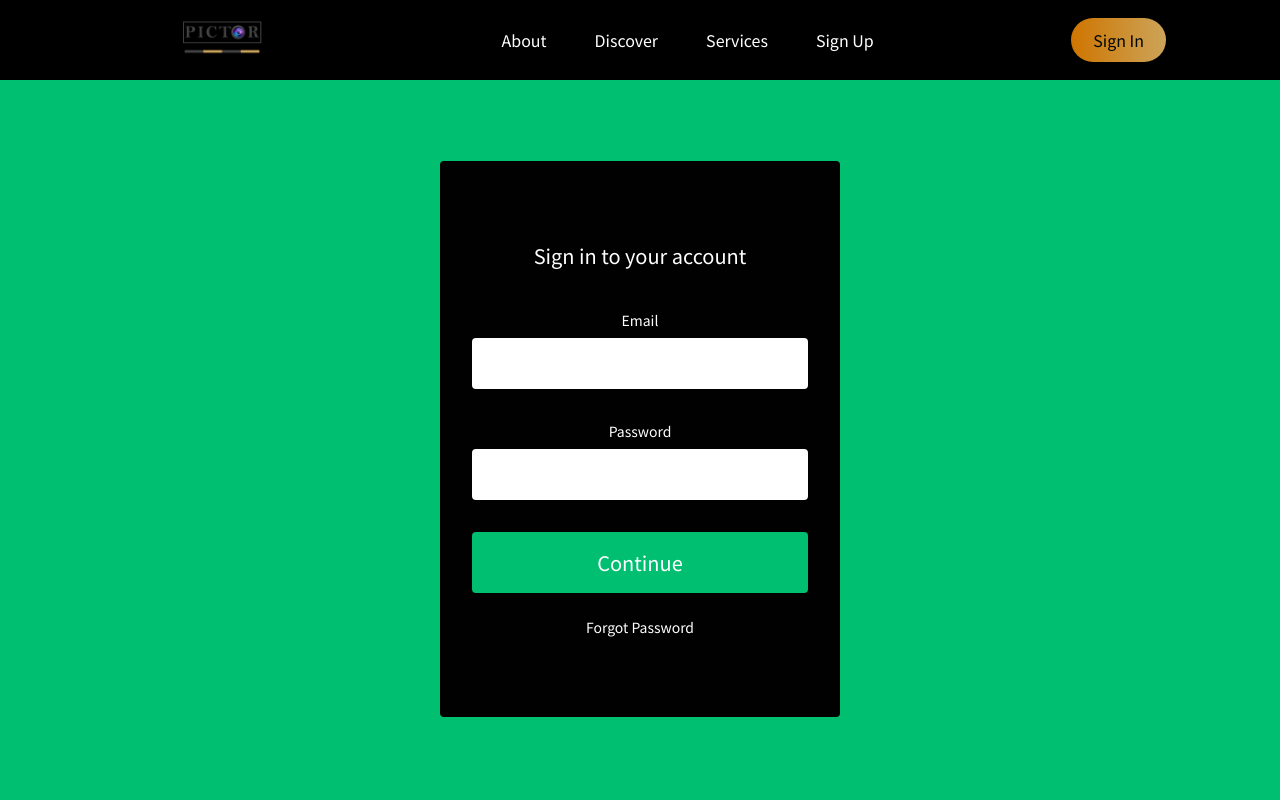
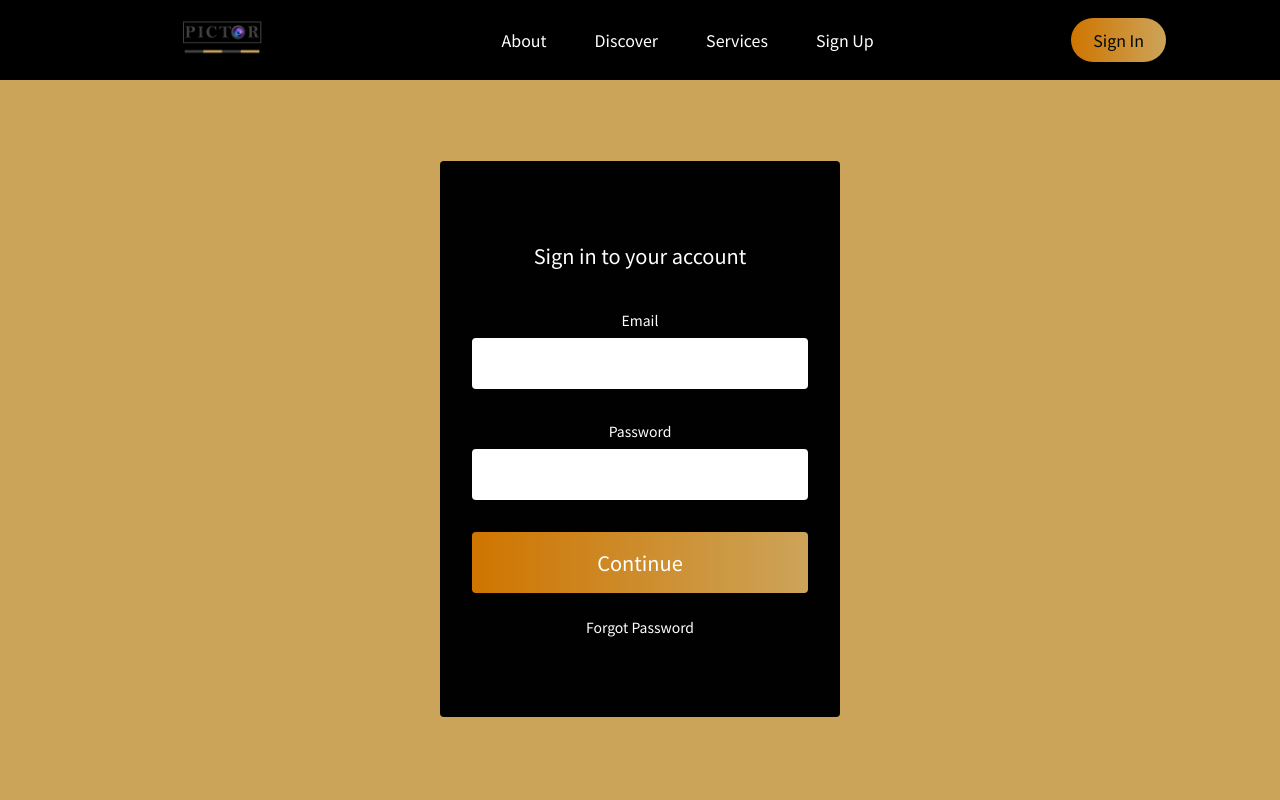
Before and after one commit to NicholasJardine/pictor-front-end, a React (Create React App) app: page /signin in a window 1280 px wide. Shown: the top 800 px of the page. Built offline with nearby package versions, Linux system fonts and the light colour scheme.

Commit message:
form looks better

```diff
--- a/src/components/SignIn/SigninElements.js
+++ b/src/components/SignIn/SigninElements.js
@@ -30,8 +30,9 @@ export const FormButton = styled.button`
 
     color:#fff;
     font-size:20px;
-    background: #01bf71;
-    padding: 16px 0;
+    background: ${({primary}) => (primary ? 'linear-gradient(90deg,#cf7500,#CCA459)' : 'linear-gradient(90deg,#cf7500,#CCA459)')
+    };
+        padding: 16px 0;
     border:none;
     border-radius:4px;
     cursor:pointer;
@@ -84,7 +85,7 @@ export const FormContent = styled.div`
     display:flex;
     flex-direction: column;
     justify-content:center;
-    background:#01BF71;
+    background:#CCA459;
     @media screen and (max-width:480px){
         padding:10px;
         margin-bottom: 0px;
@@ -115,11 +116,10 @@ export const FormWrap = styled.div`
     display:flex;
     flex-direction: column;
     justify-content:center;
-    background: #01BF71;
 
     @media screen and (max-width:480px){
      height:100%;
-    background: #01BF71;
+    background: #CCA459;
     padding-bottom:40px;
     }
 `;
```
